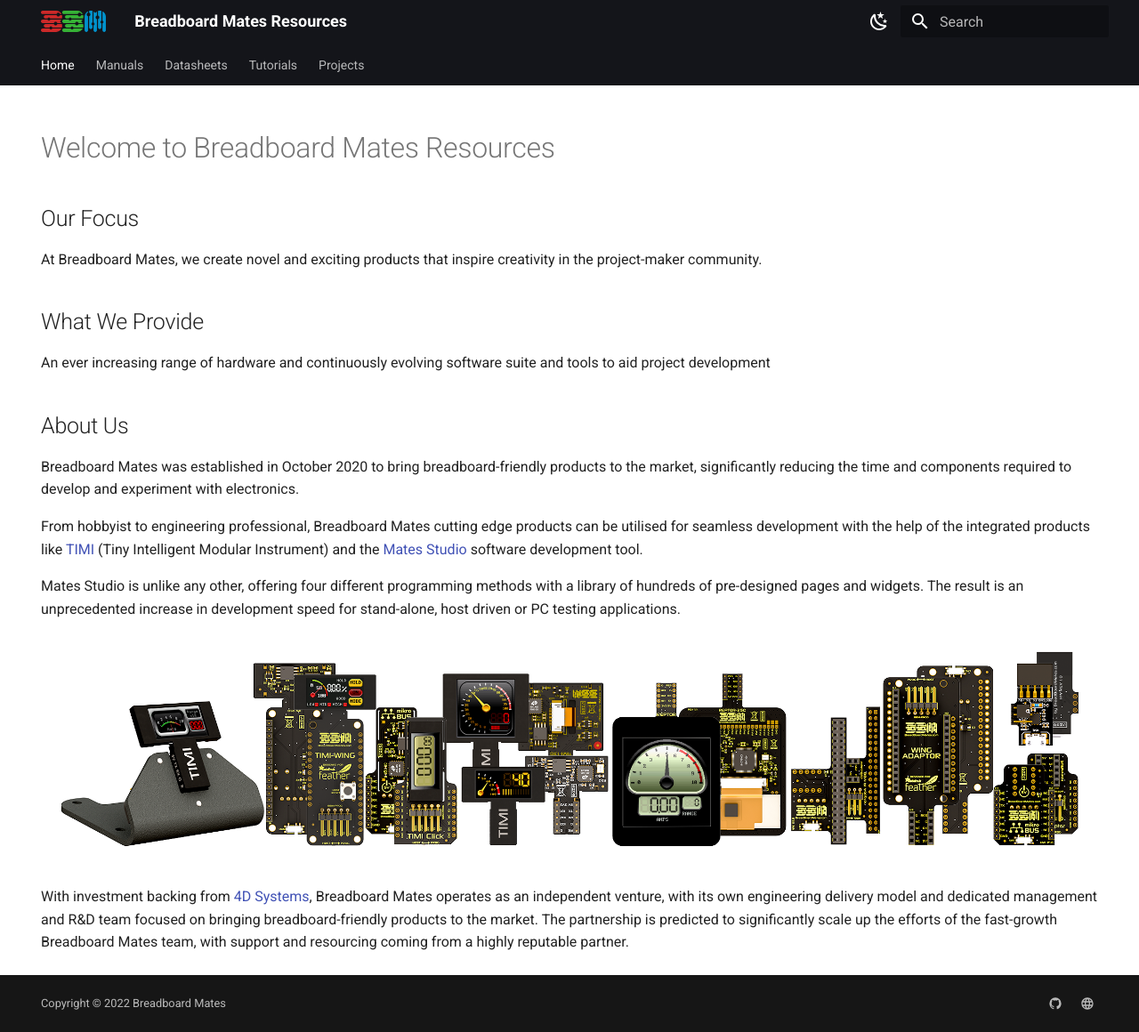
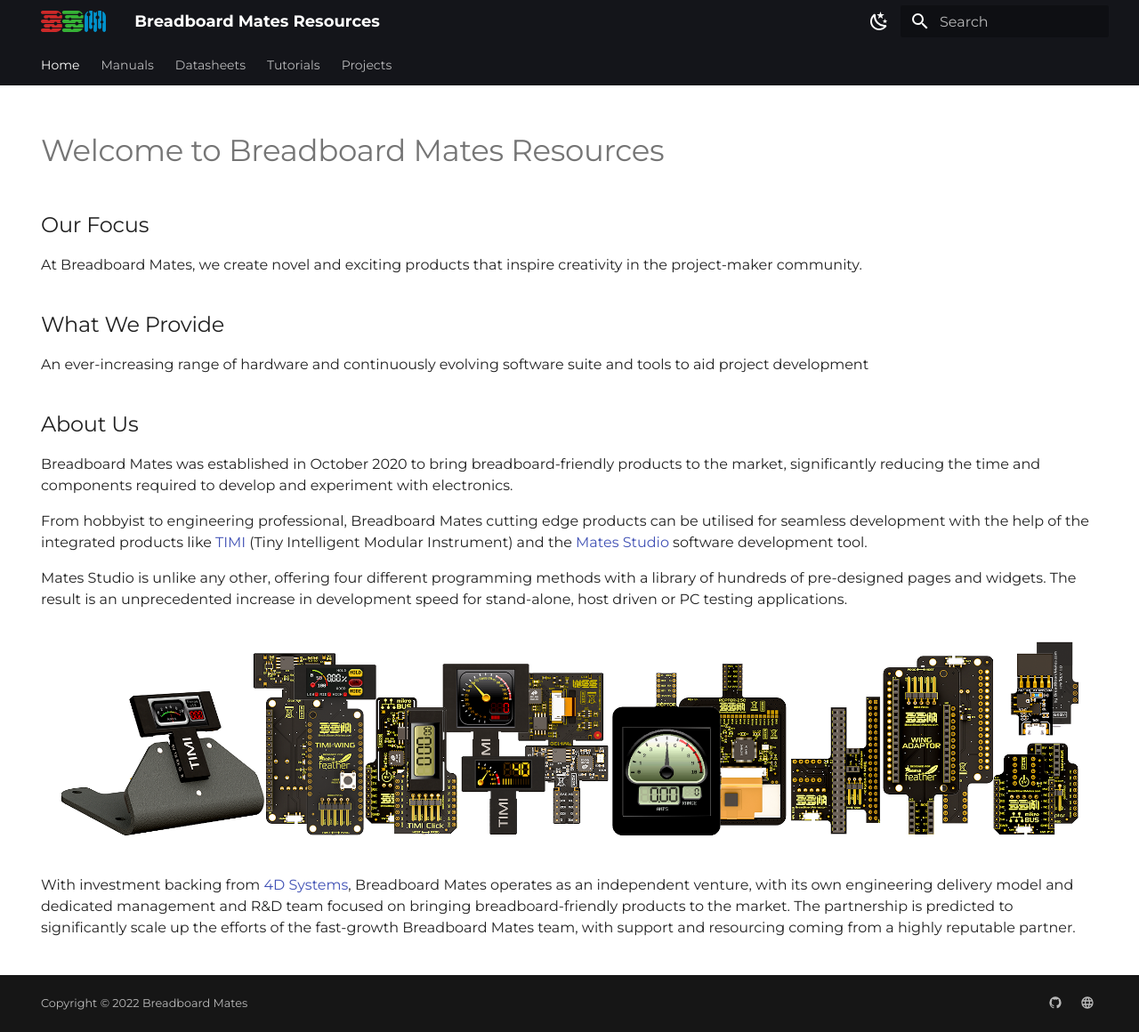
Before and after one commit to iSOLveIT/mkdocs-gen, an MkDocs documentation site: the page built from docs/index.md, in a window 1280 px wide and 1160 px high. Shown: the whole window at 89% size. Built offline with MkDocs 1.6.1 and Material for MkDocs 9.7.7, drawn with Linux system fonts in a browser that asks for light colours.

Commit message:
Updated fonts for both web and PDF

```diff
--- a/docs/css/custom.css
+++ b/docs/css/custom.css
@@ -1,9 +1,62 @@
-@import url('https://fonts.googleapis.com/css2?family=Montserrat:ital,wght@0,400;0,600;1,300&display=swap');
+
+body, input {
+    font-size: 16px !important;
+    font-weight: 400;
+    line-height: 1.5 !important;
+}
+.md-typeset, .md-nav, .md-typeset table:not([class])  {
+    font-size: 16px!important;
+    line-height: 1.5!important;
+}
+
+h1, h2, h3{
+    font-weight: 500!important;
+    line-height: 1.4 !important;
+}
+
+h1{
+    font-size: 34px !important;
+}
+h2{
+    font-size: 24px !important;
+}
+h3{
+    font-size: 18px !important;
+}
+
 
 @media print{
-    *{
-        font-family: "Montserrat","Helvetica Neue",Helvetica,Arial,sans-serif;
+    body, input {
+        font-family: "Montserrat", sans-serif!important;
+        font-size: 16px !important;
+        font-weight: 400;
+        line-height: 1.5 !important;
     }
+    .md-typeset, .md-nav, .md-typeset table:not([class])  {
+        font-size: 16px!important;
+        line-height: 1.5!important;
+    }
+
+    h1, h2, h3{
+        font-family: "Montserrat", sans-serif!important;
+        font-weight: 500!important;
+        line-height: 1.4 !important;
+    }
+
+    h1{
+        font-size: 34px !important;
+    }
+    h2{
+        font-size: 24px !important;
+    }
+    h3{
+        font-size: 18px !important;
+    }
+
+    code, kbd, pre {
+        font-family: 'Fira Mono', monospace !important;
+    }
+
     div[data-md-component="skip"], div[data-md-component="announce"],
     div[data-md-component="header"], label[class="md-overlay"]{
         display: none;
@@ -16,7 +69,6 @@
         size: a4 portrait;
         margin: 10mm 10mm 15mm 10mm;
         counter-increment: page;
-        font-family: "Montserrat","Helvetica Neue",Helvetica,Arial,sans-serif;
 
         @bottom-left {
             content: '© 2022 Breadboard Mates';
--- a/docs/index.md
+++ b/docs/index.md
@@ -12,7 +12,7 @@
 
 ## What We Provide
 
-An ever increasing range of hardware and continuously evolving software suite and tools to aid project development
+An ever-increasing range of hardware and continuously evolving software suite and tools to aid project development
 
 ## About Us
 
--- a/mkdocs.yml
+++ b/mkdocs.yml
@@ -64,6 +64,9 @@
   name: material
   logo: full-logo.svg
   favicon: logo.svg
+  font:
+    text: Montserrat
+    code: Fira Mono
   features:
     - navigation.instant
     - navigation.tabs
--- a/requirements.txt
+++ b/requirements.txt
@@ -1,3 +1,3 @@
 mkdocs==1.3.0
-mkdocs-material==8.2.16
+mkdocs-material==8.3.8
 mkdocs-pdf-export-plugin
```
